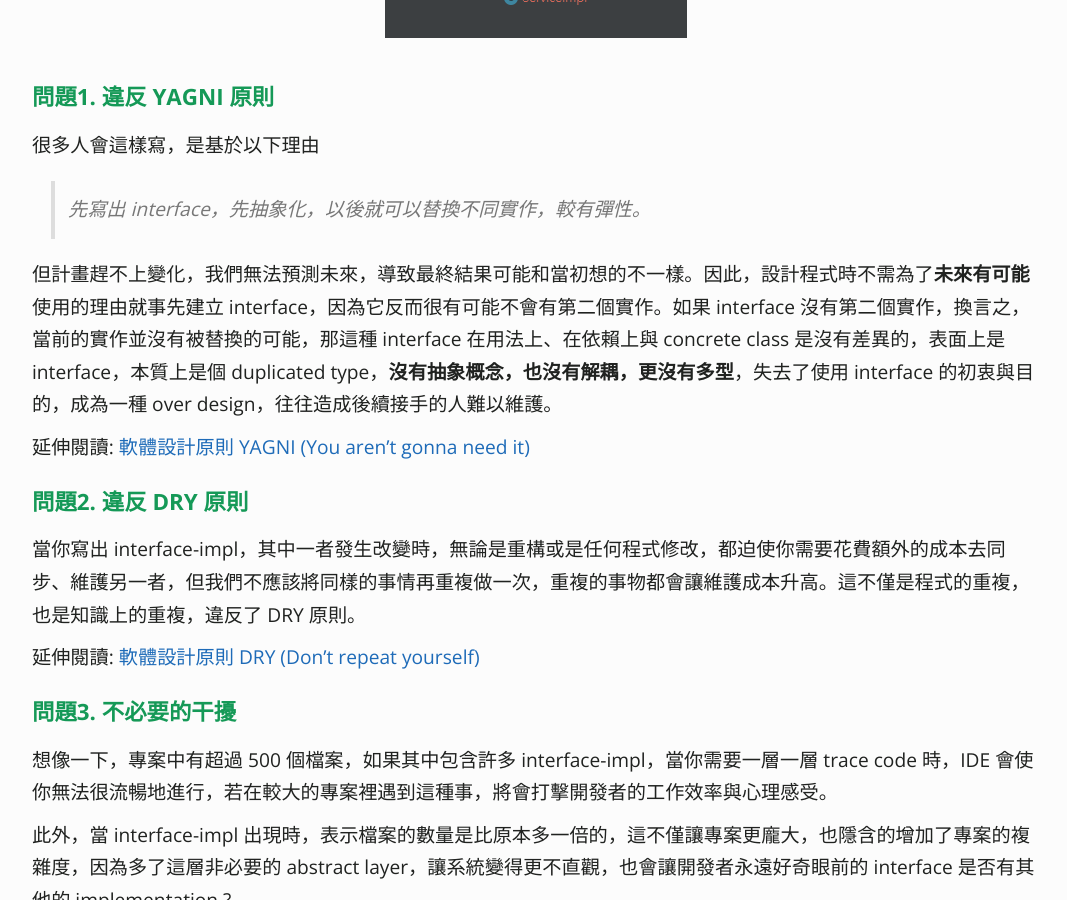
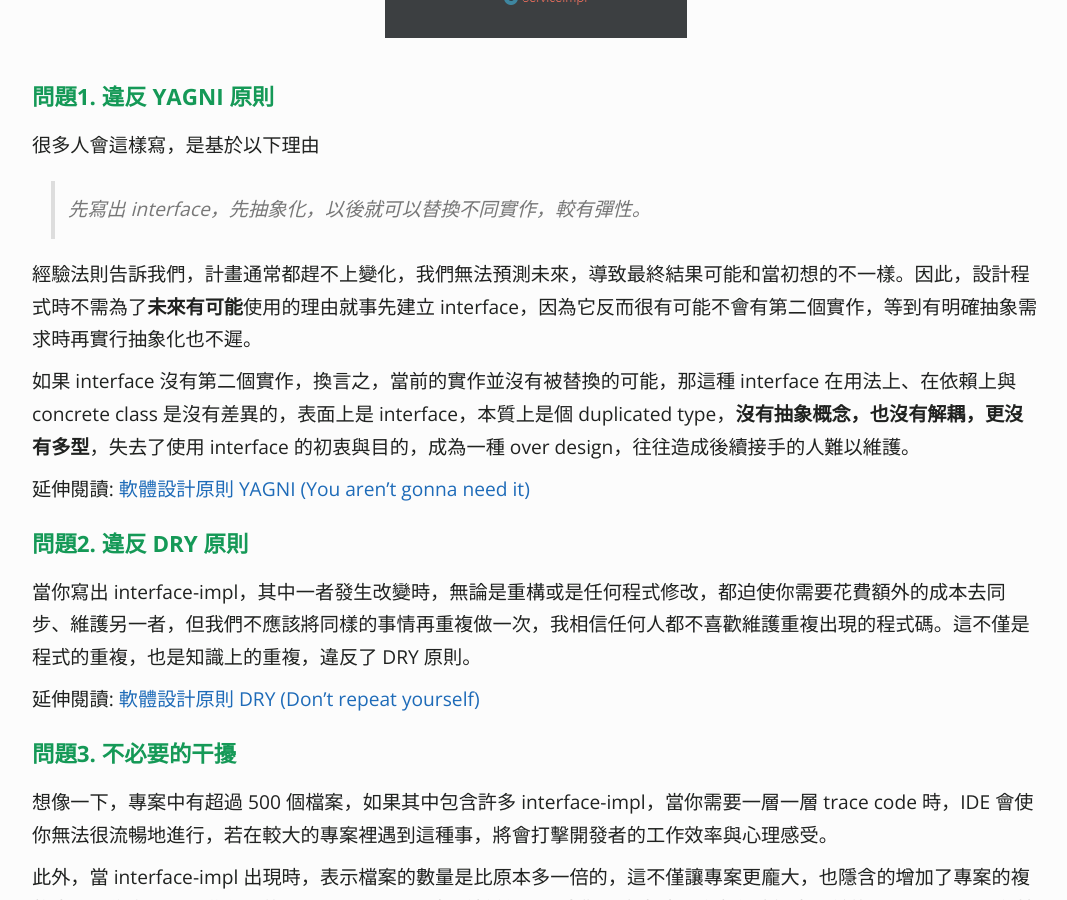
Before and after one commit to KaiSheng714/KaiSheng714.github.io, a Jekyll site: the page built from _posts/2022-01-20-anti-pattern-of-java-interface-impl-style.md, in a window 1280 px wide and 900 px high, scrolled down 687 px. Shown: the whole window, without its empty margins (104-1171 px from the left). Built offline with Jekyll 4.4.1, drawn with Linux system fonts in a browser that asks for light colours; comment, search, counter and statistics services are not loaded.

Commit message:
interface

```diff
--- a/_posts/2022-01-20-anti-pattern-of-java-interface-impl-style.md
+++ b/_posts/2022-01-20-anti-pattern-of-java-interface-impl-style.md
@@ -20,12 +20,14 @@ image: /assets/image/interface-impl-dir.png
 > 先寫出 interface，先抽象化，以後就可以替換不同實作，較有彈性。
 >
 
-但計畫趕不上變化，我們無法預測未來，導致最終結果可能和當初想的不一樣。因此，設計程式時不需為了**未來有可能**使用的理由就事先建立 interface，因為它反而很有可能不會有第二個實作。如果 interface 沒有第二個實作，換言之，當前的實作並沒有被替換的可能，那這種 interface 在用法上、在依賴上與 concrete class 是沒有差異的，表面上是 interface，本質上是個 duplicated type，**沒有抽象概念，也沒有解耦，更沒有多型**，失去了使用 interface 的初衷與目的，成為一種 over design，往往造成後續接手的人難以維護。
+經驗法則告訴我們，計畫通常都趕不上變化，我們無法預測未來，導致最終結果可能和當初想的不一樣。因此，設計程式時不需為了**未來有可能**使用的理由就事先建立 interface，因為它反而很有可能不會有第二個實作，等到有明確抽象需求時再實行抽象化也不遲。
+
+如果 interface 沒有第二個實作，換言之，當前的實作並沒有被替換的可能，那這種 interface 在用法上、在依賴上與 concrete class 是沒有差異的，表面上是 interface，本質上是個 duplicated type，**沒有抽象概念，也沒有解耦，更沒有多型**，失去了使用 interface 的初衷與目的，成為一種 over design，往往造成後續接手的人難以維護。
 
 延伸閱讀: [軟體設計原則 YAGNI (You aren't gonna need it)](/articles/yagni-principle)
 
 ### **問題2. 違反 DRY 原則**
-當你寫出 interface-impl，其中一者發生改變時，無論是重構或是任何程式修改，都迫使你需要花費額外的成本去同步、維護另一者，但我們不應該將同樣的事情再重複做一次，重複的事物都會讓維護成本升高。這不僅是程式的重複，也是知識上的重複，違反了 DRY 原則。
+當你寫出 interface-impl，其中一者發生改變時，無論是重構或是任何程式修改，都迫使你需要花費額外的成本去同步、維護另一者，但我們不應該將同樣的事情再重複做一次，我相信任何人都不喜歡維護重複出現的程式碼。這不僅是程式的重複，也是知識上的重複，違反了 DRY 原則。
 
 延伸閱讀: [軟體設計原則 DRY (Don't repeat yourself)](/articles/dry-principle)
 
```
